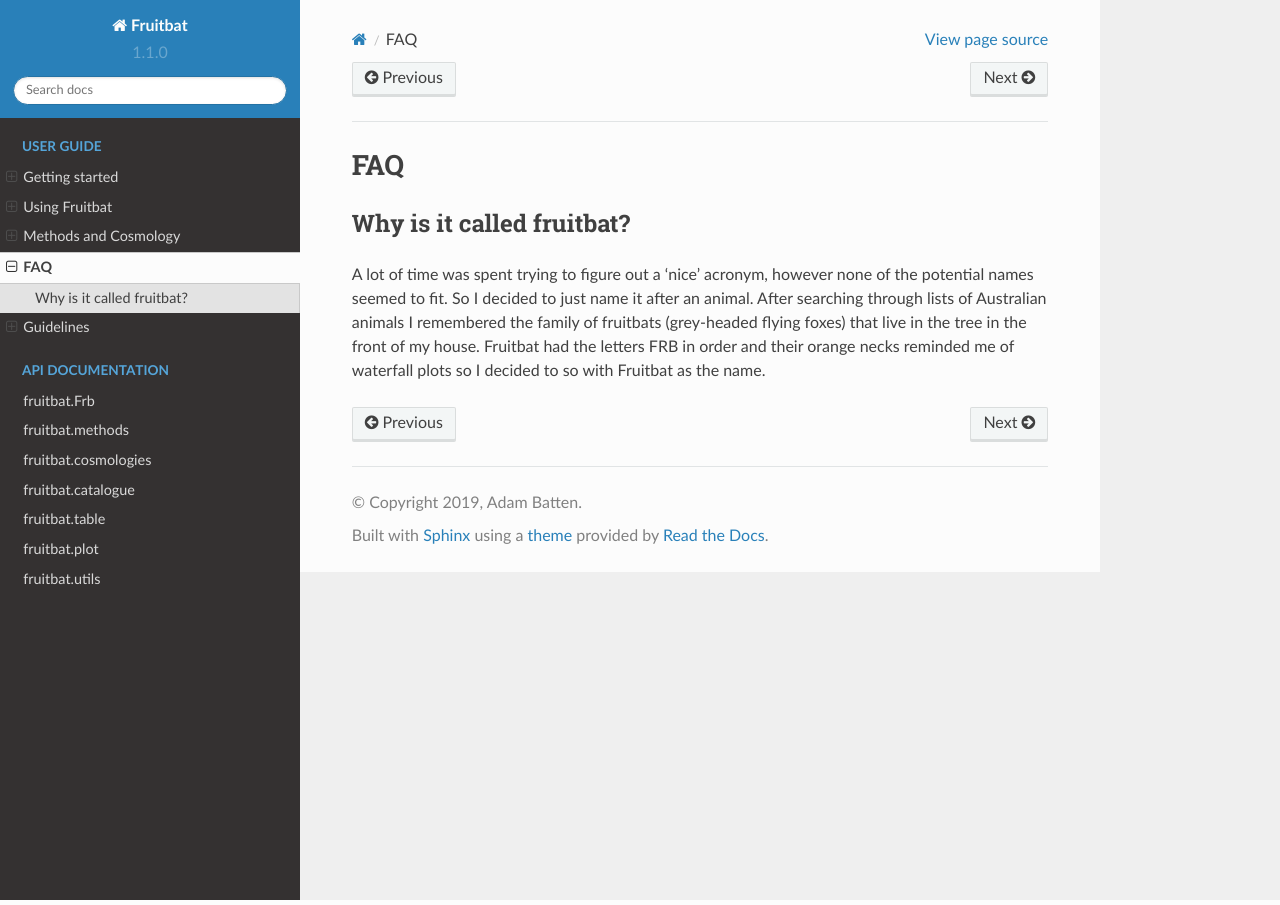
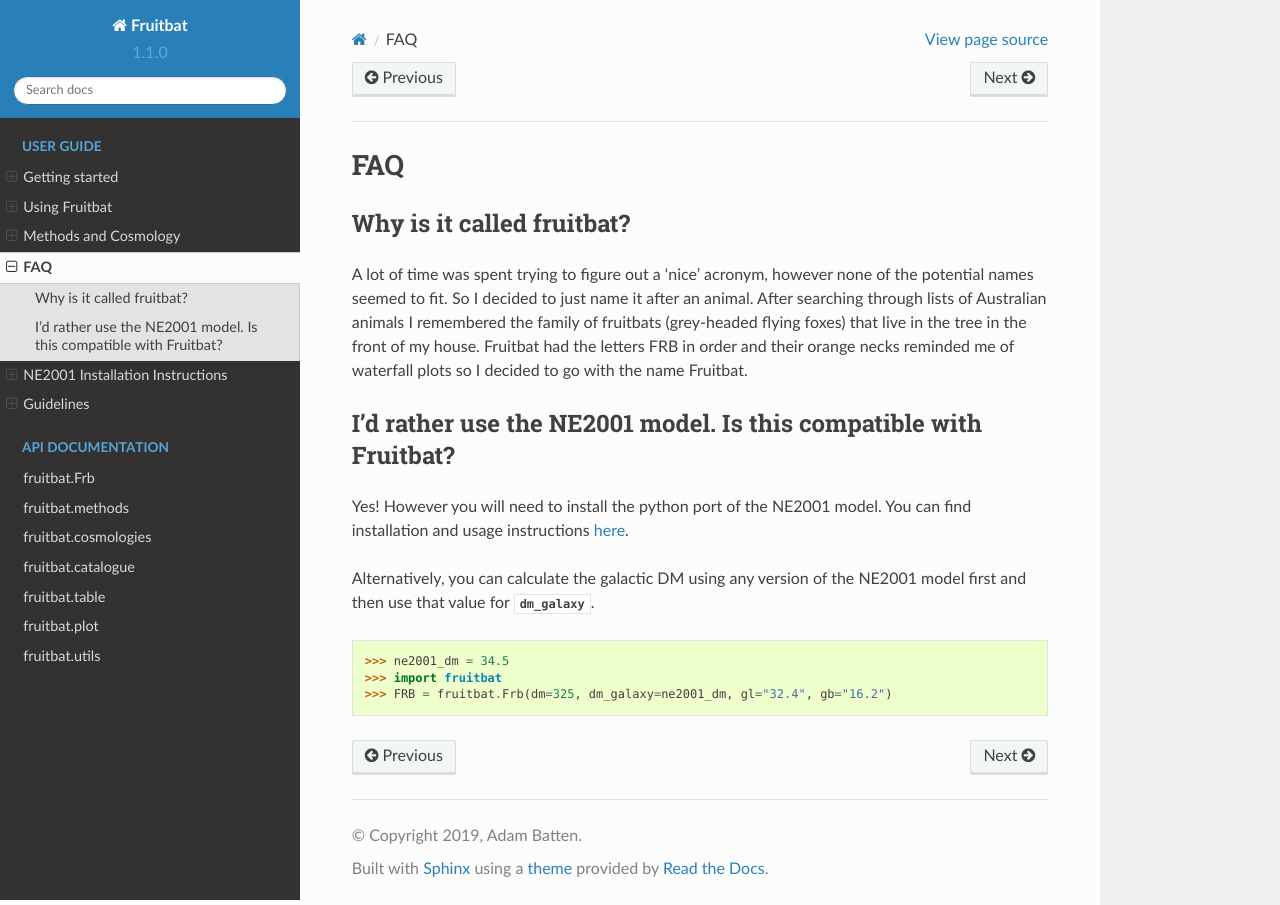
Before and after one commit to abatten/fruitbat, a Sphinx documentation site: the page built from docs/source/user_guide/faq.rst, in a window 1280 px wide. Built offline with Sphinx 7.4.7 and the Read the Docs theme 2.0.0, drawn with Linux system fonts in a browser that asks for light colours.

Commit message:
Most of the documentation now includes NE2001

```diff
--- a/docs/source/conf.py
+++ b/docs/source/conf.py
@@ -26,7 +26,7 @@
 
 def get_version():
     here = os.path.abspath(os.path.dirname(__file__))
-    version_file = os.path.join(here, 'fruitbat', '__version__.py')
+    version_file = os.path.join(here, '../../fruitbat', '__version__.py')
 
     with open(version_file, "r") as vf:
         lines = vf.read()
--- a/docs/source/user_guide/faq.rst
+++ b/docs/source/user_guide/faq.rst
@@ -8,4 +8,21 @@
 After searching through lists of Australian animals I remembered the family of
 fruitbats (grey-headed flying foxes) that live in the tree in the front of my house.
 Fruitbat had the letters FRB in order and their orange necks reminded me of waterfall
-plots so I decided to so with Fruitbat as the name.
+plots so I decided to go with the name Fruitbat.
+
+I'd rather use the NE2001 model. Is this compatible with Fruitbat?
+------------------------------------------------------------------
+Yes! However you will need to install the python port of the NE2001 model.
+You can find installation and usage instructions here_.
+
+Alternatively, you can calculate the galactic DM using any version of the NE2001 model
+first and then use that value for :attr:`~fruitbat.Frb.dm_galaxy`.
+
+.. code-block:: python
+
+    >>> ne2001_dm = 34.5
+    >>> import fruitbat
+    >>> FRB = fruitbat.Frb(dm=325, dm_galaxy=ne2001_dm, gl="32.4", gb="16.2")
+
+
+.. _here: https://fruitbat.io/en/latest/user_guide/ne2001_installation.html
```
Also changed, not shown: docs/source/index.rst (+36 -7 lines), docs/source/user_guide/ne2001_installation.rst (added, +38 -0 lines), 1 other file.
